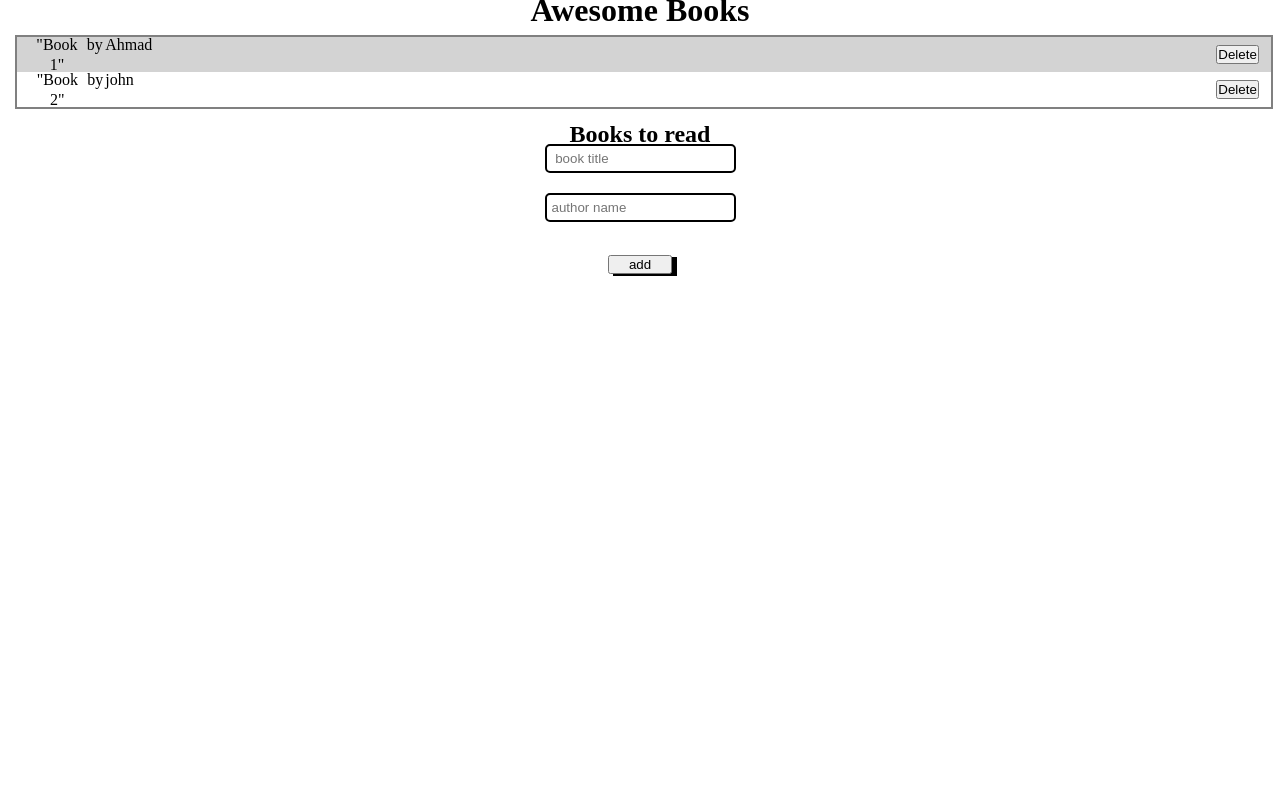
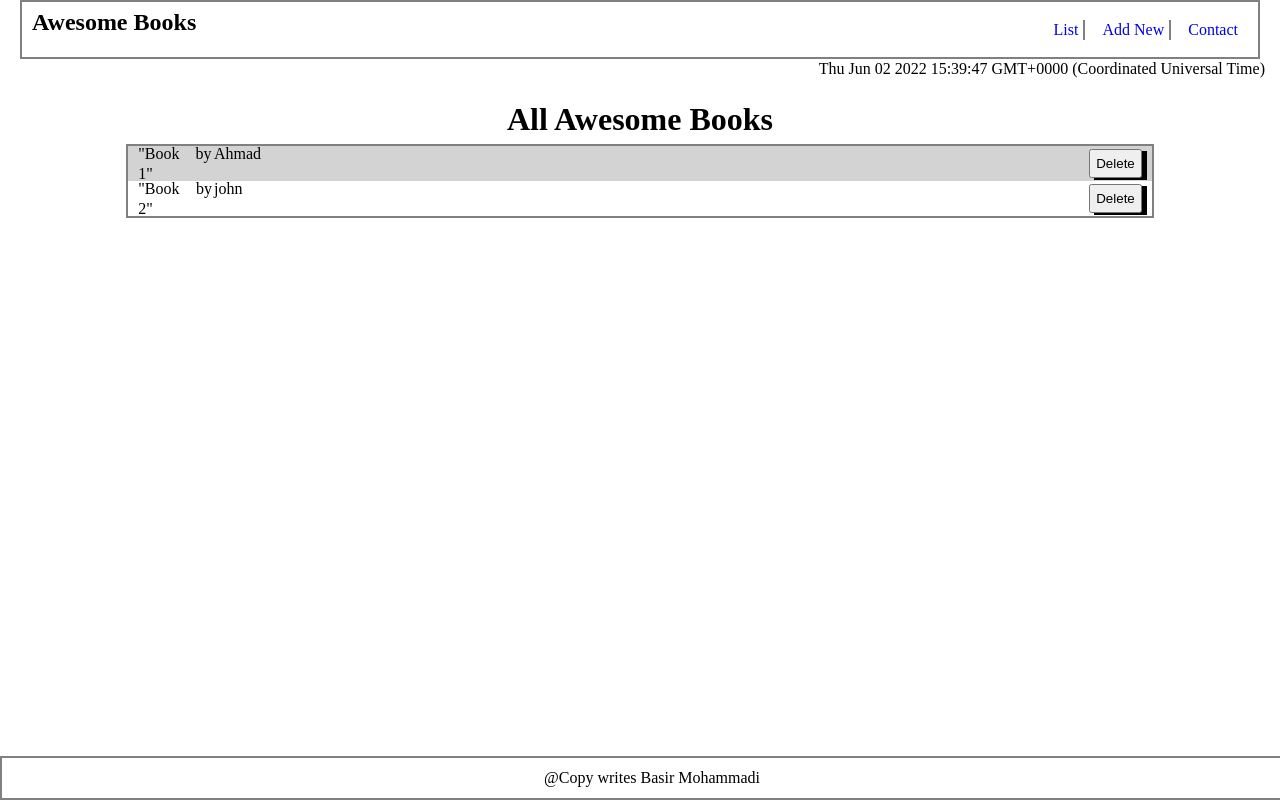
Before and after one commit to Basir-Mohammadi/Awesome-Book, a website: page index.html in a window 1280 px wide. Drawn offline with Linux system fonts and the light colour scheme.

Commit message:
Add navigator functionality

```diff
--- a/class.js
+++ b/class.js
@@ -1,5 +1,29 @@
 const booksContainer = document.querySelector('.book-container');
 const form = document.querySelector('form');
+const list = document.querySelector('#book-list');
+const addNew = document.querySelector('#add-books');
+const contact = document.querySelector('#contact');
+const bookList = document.querySelector('#listbook');
+const addBook = document.querySelector('#addbook');
+const contacts = document.querySelector('#contacts');
+
+bookList.addEventListener('click', (e) => {
+  e.preventDefault();
+  list.style.display = 'flex';
+  addNew.style.display = 'none';
+  contact.style.display = 'none';
+});
+
+addBook.addEventListener('click', () => {
+  list.style.display = 'none';
+  addNew.style.display = 'flex';
+  contact.style.display = 'none';
+});
+contacts.addEventListener('click', () => {
+  list.style.display = 'none';
+  addNew.style.display = 'none';
+  contact.style.display = 'flex';
+});
 
 // Create book class, and methods
 
@@ -64,6 +88,11 @@ class Books {
   }
 }
 
+// Add date
+
+const date = new Date();
+document.getElementById('date').innerHTML = date;
+
 // show books on the UI
 
 const book = new Books();
--- a/index.html
+++ b/index.html
@@ -9,24 +9,50 @@
 </head>
 <body>
   <header>
-    <div class="page-banner">
+
+  <nav class="page-banner">
     <h1 class="title">Awesome Books</h1>
-</div>
+    <ul class="right">
+    <li class="list-item border"> <a id="listbook" href="#book-list">List</a></li>
+    <li class="add-new border"><a id="addbook" href="#add-books">Add New</a></li>
+    <li class="contact"><a id="contacts" href="#contact">Contact</a></li>
+    </ul>
+  </nav>
+<div id="date"> </div>
 </header>
 
 <div id="book-list">
+  <h1>All Awesome Books</h1>
   <div class="book-container">
   <ul>
 
   </ul>
 </div>
 </div>
+<section class="form" id="add-books">
 <h2 class="title">Books to read</h2>
-<form id="add-books">
+<form>
   <input type="text" class="name" name="title" placeholder=" book title"><br>
   <input type="text" class="author" name="author" placeholder="author name"><br>
   <button class="add">add</button><br>
  </form>
+</section>
+
+ <section class="contact-details" id="contact">
+   <h1>Contact Information</h1>
+   <p>Do you have any questions or you just want to say "Hello!"?
+   <br> you can reach out to us!</p>
+     <ul>
+       <li>our email:basirahmadmohammadi852@gmail.com</li>
+       <li>our Phone Number: 0098 9388472693</li>
+       <li><Address>our Address: 258 d, kabul Afghanistan</Address></li>
+     </ul>
+ </section>
+ <footer class="footer">
+   <div>
+    @Copy writes Basir Mohammadi
+   </div>
+ </footer>
   <!-- <script src="main.js"></script> -->
   <script src="class.js"></script>
 </body>
--- a/style.css
+++ b/style.css
@@ -6,34 +6,100 @@
 }
 
 body {
-  align-items: center;
-  text-align: center;
   line-height: 20px;
 }
 
-ul {
+#book-list h1 {
+  align-items: center;
+  text-align: center;
+}
+
+.title {
+  align-items: center;
+  text-align: center;
+  margin-bottom: 15px;
+}
+
+header {
+  margin-bottom: 50px;
+}
+
+.page-banner {
   display: flex;
   flex-direction: row;
+  justify-content: space-between;
+  border: 2px solid grey;
+  padding: 10px;
+  align-items: center;
+  margin: 0 20px;
+}
+
+#date {
+  float: right;
+  margin-right: 15px;
+}
+
+.right {
+  display: flex;
+  margin-right: 10px;
+}
+
+.right li {
+  margin-left: 12px;
+  cursor: pointer;
+  padding-left: 5px;
+}
+
+.right .border:hover {
+  border-right: 3px solid rgb(124, 124, 236);
+}
+
+.list-items {
+  display: flex;
+  justify-content: space-between;
+}
+.book-container ul {
+  display: flex;
+  flex-direction: row;
+  justify-content: space-between;
   gap: 2%;
 }
 
-form {
+.book-container button {
+  padding: 5px;
+  box-shadow: 5px 2px;
+}
+
+.border {
+  border-right: 2px solid grey;
+  padding-right: 5px;
+}
+
+.form {
   display: flex;
   flex-direction: column;
   justify-content: space-around;
   align-items: center;
+  display: none;
+}
+
+#book-list {
+  display: flex;
+  flex-direction: column;
+  justify-content: center;
 }
 
 .book-container {
   border: 2px solid grey;
-  margin: 15px;
-  width: 98%;
+  margin: 15px auto;
+  width: 80%;
 }
 
 input {
   border: 2px solid;
   padding: 5px;
   border-radius: 5px;
+  margin-bottom: 8px;
 }
 
 .book-container div {
@@ -51,5 +117,43 @@ input {
 .add {
   margin-top: 1%;
   box-shadow: 5px 2px;
-  width: 5%;
+  padding: 10px;
+  float: right;
 }
+
+section ul {
+  list-style: circle;
+}
+
+section  {
+  list-style-type: circle;
+  margin: auto 18%;
+  display: none;
+}
+
+section h1 {
+  align-items: center;
+  text-align: center;
+  margin-bottom: 15px;
+}
+
+.contact-details {
+  display: flex;
+  flex-direction: column;
+  display: none;
+  align-items: center;
+}
+
+.contact-details ul li {
+  list-style-type: disc;
+}
+
+.footer {
+  position: fixed;
+  border: 2px solid grey;
+  padding: 10px;
+  align-items: center;
+  text-align: center;
+  width: 100%;
+  bottom: 0;
+}
```
